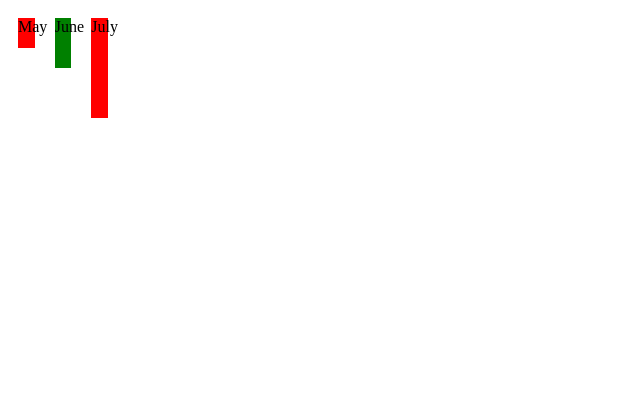
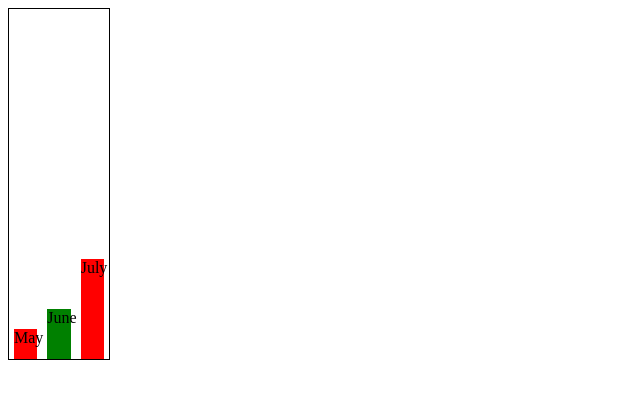
Before and after one commit to mackwill/lighthouse-labs-bar-chart, a plain HTML site: page index.html in a window 1280 px wide. Shown: the whole page, without its empty margins (0-640 px from the left). Drawn offline with nearby package versions, Linux system fonts and the light colour scheme.

Commit message:
Cleaning up of CSS, graph aligned to bottom of parent element

```diff
--- a/index.css
+++ b/index.css
@@ -1,20 +1,12 @@
-body {
+#graph {
   display: flex;
   flex-direction: row;
+  justify-content: space-around;
 }
 
-/* .bar1 {
-  width: 350px;
-  height: 50px;
-  background-color: blue;
-  border: 1px solid blue;
-  color: white;
+.bar {
+  margin-left: 1%;
+  margin-right: 1%;
+  margin-bottom: 0;
+  margin-top: auto;
 }
-
-.bar2 {
-  width: 350px;
-  height: 50px;
-  background-color: green;
-  border: 1px solid green;
-  color: white;
-} */
--- a/index.html
+++ b/index.html
@@ -28,7 +28,6 @@
     </script>
   </head>
   <body>
-    <div class="graph">
     <script>
       drawBarChart(
         [
@@ -37,14 +36,13 @@
           ["July", 100],
         ],
         {
-            width: 50,
-            height: 3500,
+          width: 100,
+          height: 350,
           color: "red",
           // textColor: "white",
           // labels: ["xVals", "yVals"]
         }
       );
     </script>
-    </div>
   </body>
 </html>
--- a/index.js
+++ b/index.js
@@ -1,25 +1,39 @@
+const createChart = function (width, height, border = "1px solid black") {
+  console.log("createChart width: ", width);
+  console.log("createChart height: ", height);
+  let tmp = document.createElement("div");
+  tmp.setAttribute("id", "graph");
+  tmp.style.width = width + "px";
+  tmp.style.height = height + "px";
+  tmp.style.border = border;
+
+  $("body").append(tmp);
+};
+
 const createBarElement = function (newElem, xVal, yVal, i, options) {
   let backgroundColor = "";
   i % 2 === 0 ? (backgroundColor = "red") : (backgroundColor = "green");
 
   newElem.style.height = (yVal / options.height) * options.height + "px";
   console.log("height: ", (yVal / options.height) * options.height + "px");
-  newElem.style.width = options.width / data.length + "px";
+  newElem.style.width = options.width / data.length - 10 + "px";
   console.log("width:" + options.width / data.length + "px");
-  newElem.style.margin = "10px";
   newElem.style.backgroundColor = backgroundColor;
 
   newElem.innerText = xVal;
-  $(".graph").before(newElem);
+  $("#graph").append(newElem);
   i++;
 };
 
 const drawBarChart = function (data, options) {
   let i = 0;
 
+  createChart(options.width, options.height);
+
   for (let elem in data) {
     let tmp = document.createElement("div");
     tmp.setAttribute("id", data[elem][0]);
+    tmp.setAttribute("class", "bar");
 
     createBarElement(tmp, data[elem][0], data[elem][1], i, options);
     i++;
```
Lines whose indentation alone changed are shown as unchanged.
